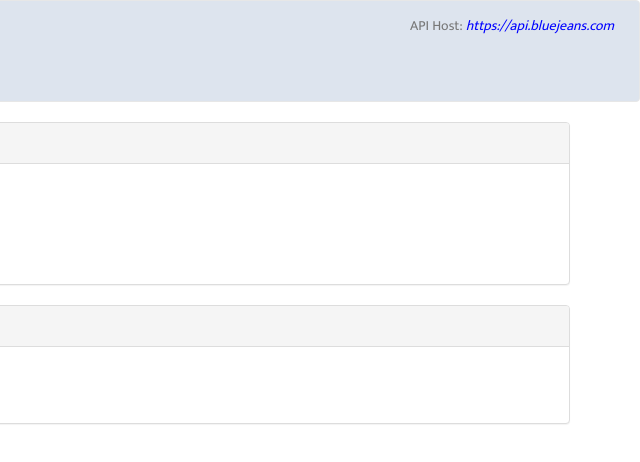
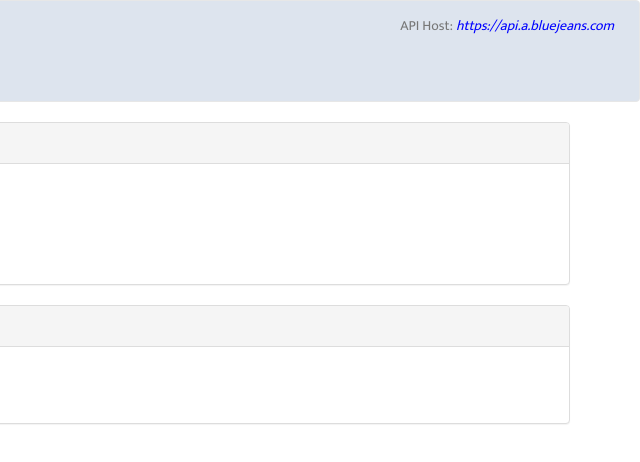
Before and after one commit to isabella232/api-whitelisting, a plain HTML site: page index.html in a window 1280 px wide. Shown: the full height of the page, 640-1280 px from the left. Drawn offline with Linux system fonts and the light colour scheme.

Commit message:
Point to test BlueJeans Stage api host
Host is api.a.bluejeans.com

```diff
--- a/index.html
+++ b/index.html
@@ -16,7 +16,7 @@
 
 <script type="text/javascript">
 
-var host = "https://api.bluejeans.com";
+var host = "https://api.a.bluejeans.com";
 var apiToken = "/oauth2/token";
 
 
```
